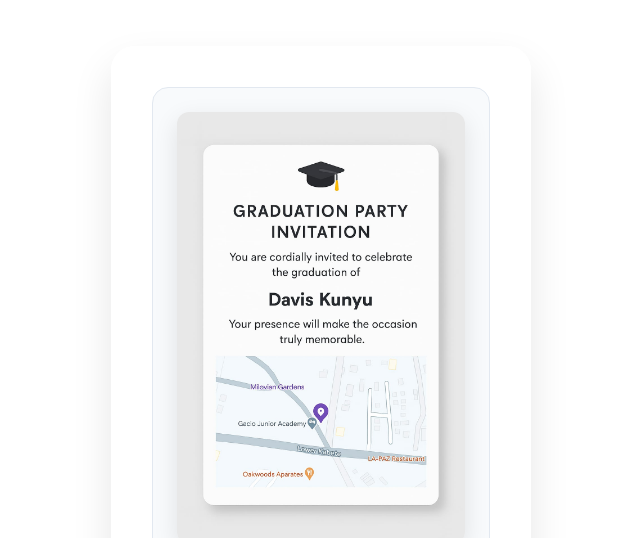
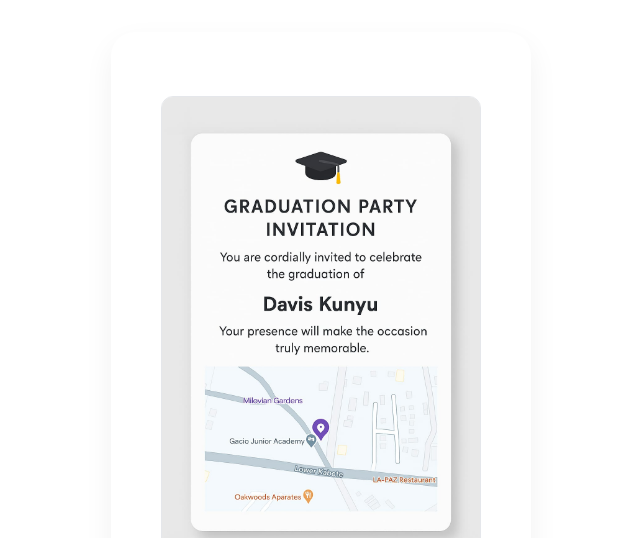
Before and after one commit to daviesqunyu/DavisK, a website: page index.html in a window 1280 px wide. Shown: the top 538 px of the page, without its empty margins (319-959 px from the left). Drawn offline with Linux system fonts and the light colour scheme.

Commit message:
UX: white page bg, subtle card shadow; single border on map image

```diff
--- a/style.css
+++ b/style.css
@@ -7,7 +7,7 @@
 
 body {
   font-family: 'Inter', -apple-system, BlinkMacSystemFont, 'Segoe UI', Roboto, sans-serif;
-  background: #ffffff;
+  background: #ffffff; /* clean white page */
   min-height: 100vh;
   display: flex;
   align-items: center;
@@ -18,15 +18,13 @@ body {
 
 /* Main invitation card */
 .invite-card {
-  background: rgba(255, 255, 255, 0.95);
-  backdrop-filter: blur(10px);
+  background: #ffffff; /* solid white card */
   border-radius: 24px;
   padding: 40px;
   max-width: 420px;
   width: 100%;
   text-align: center;
-  box-shadow: 0 20px 40px rgba(0, 0, 0, 0.1);
-  border: 1px solid rgba(255, 255, 255, 0.2);
+  box-shadow: 0 12px 30px rgba(0, 0, 0, 0.06); /* subtle shadow */
 }
 
 /* Header section */
@@ -63,26 +61,25 @@ h2 {
 
 /* Map section */
 .map-section {
-  background: #f8fafc;
-  border-radius: 16px;
-  padding: 24px;
-  margin-bottom: 32px;
-  border: 1px solid #e2e8f0;
+  background: transparent; /* no extra box */
+  border-radius: 0;
+  padding: 24px 0 24px;
+  margin-bottom: 16px;
+  border: none;
 }
 
 .map-img {
   width: 100%;
   max-width: 320px;
   border-radius: 12px;
-  box-shadow: 0 8px 25px rgba(0, 0, 0, 0.1);
+  border: 1px solid #e5e7eb; /* single border line only on image */
   margin-bottom: 16px;
   cursor: pointer;
-  transition: all 0.3s ease;
+  transition: transform 0.2s ease;
 }
 
 .map-img:hover {
   transform: translateY(-2px);
-  box-shadow: 0 12px 35px rgba(0, 0, 0, 0.15);
 }
 
 .map-details {
```
